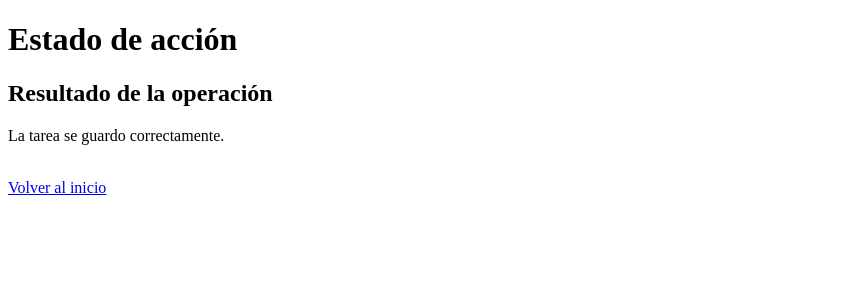
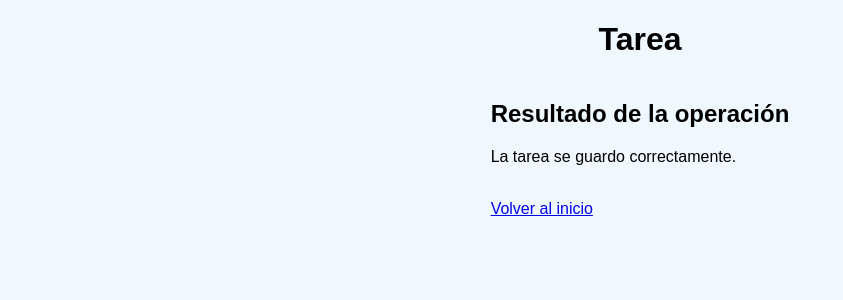
Before and after one commit to JuanEs105/Taller2_mvc, a PHP site: page /public/confirmarTarea.php in a window 1280 px wide. Shown: the top 300 px of the page, without its empty margins (0-843 px from the left). Run offline with PHP 8.4, Linux system fonts and the light colour scheme; data that the repository does not hold is empty.

Commit message:
se modificaron algunas cosas se agrego un css

```diff
--- a/public/confirmarTarea.php
+++ b/public/confirmarTarea.php
@@ -35,10 +35,12 @@ $msg = empty($datosFormulario['cod'])
     <meta charset="UTF-8">
     <meta name="viewport" content="width=device-width, initial-scale=1.0">
     <title>Confirmar acción</title>
+    <link rel="stylesheet" href="css/formularioCreaTarea.css">
+
 </head>
 <body>
     <header>
-        <h1>Estado de acción</h1>
+        <h1>Tarea</h1>
     </header>
     <section>
         <?php echo $msg;?>
--- a/public/css/modal.css
+++ b/public/css/modal.css
@@ -1,4 +1,3 @@
-/* General Modal Styles */
 .modal {
     position: fixed;
     top: 0;
@@ -16,7 +15,6 @@
     display: none;
 }
 
-/* Filtrar Modal */
 .fondoVentana {
     display: none;
     position: fixed;
@@ -46,7 +44,6 @@
     font-weight: bold;
 }
 
-/* Agrupar Modal */
 .fondoVentanaAgrupar {
     display: none;
     position: fixed;
@@ -76,7 +73,6 @@
     font-weight: bold;
 }
 
-/* Forms inside Modals */
 .formulario-filtro,
 .formulario-agrupar {
     display: flex;
--- a/public/formularioCrearTarea.php
+++ b/public/formularioCrearTarea.php
@@ -34,7 +34,7 @@ $form = $tareasViews->getFormTarea($_GET);
     <meta charset="UTF-8">
     <meta name="viewport" content="width=device-width, initial-scale=1.0">
     <title>Formulario tareas</title>
-    <link rel="stylesheet" href="css/formularioCrearTarea.css">
+    <link rel="stylesheet" href="css/formularioCreaTarea.css">
 
 </head>
 
```
